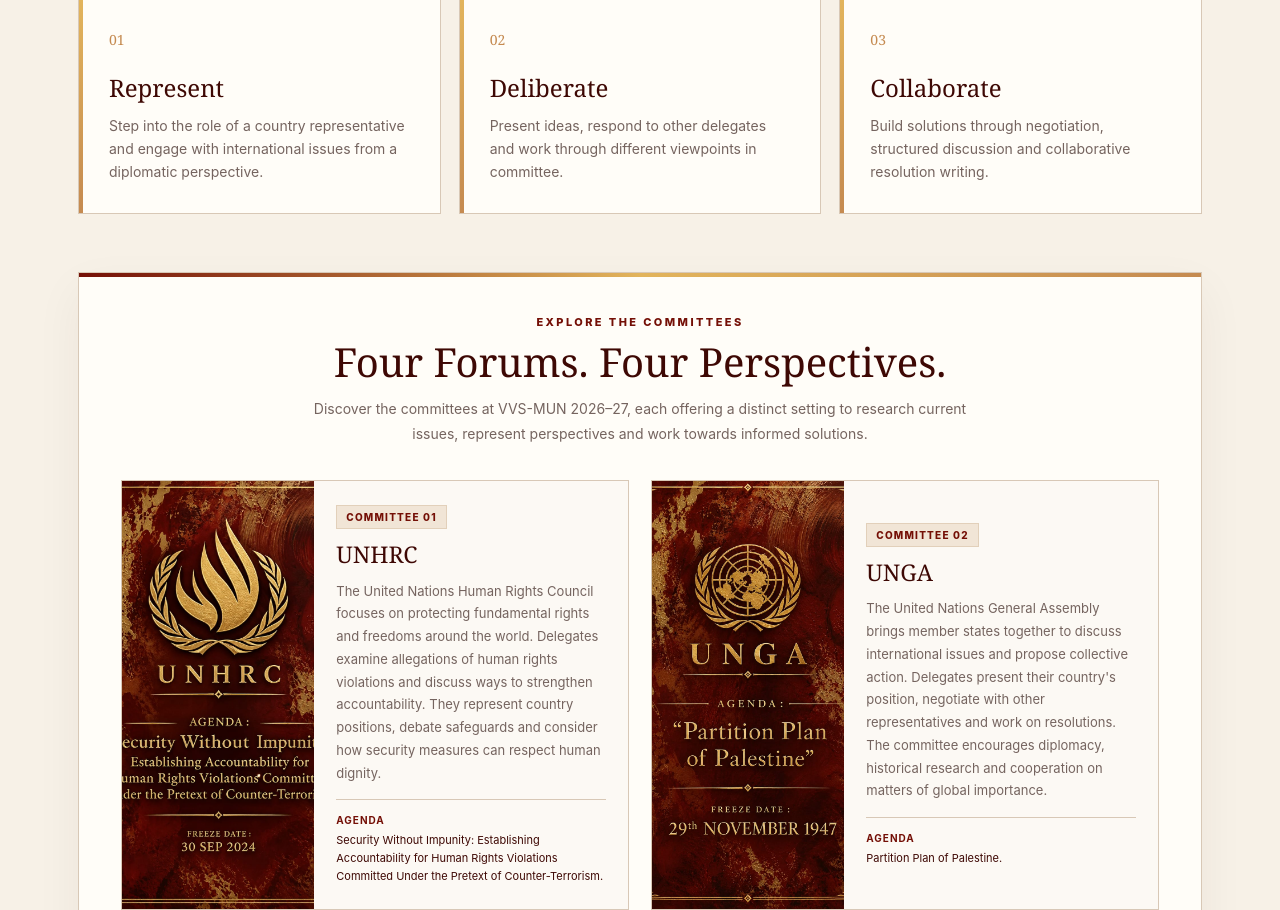
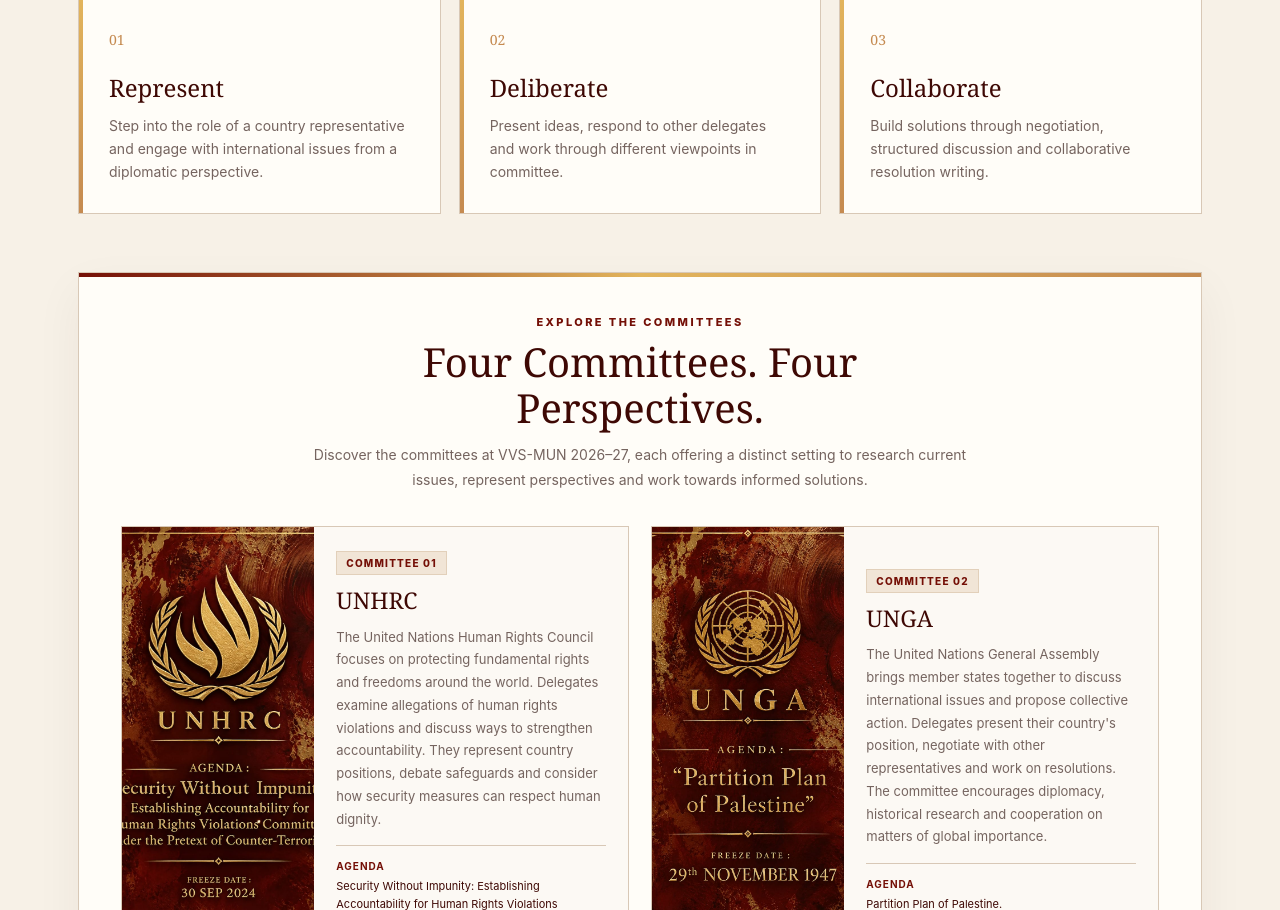
Before and after one commit to GamerliftTamil/vvs-mun, a Flask app: page / in a window 1280 px wide. Shown: the part 1182-2092 px from the top of the page. Run offline with Flask 3, Linux system fonts and the light colour scheme; parts of the project's set-up code (start-up, migrations or seed data) failed here and were passed over.

Commit message:
Update index.html

```diff
--- a/templates/index.html
+++ b/templates/index.html
@@ -1790,7 +1790,7 @@ footer{
   <div class="committee-showcase">
     <div class="committee-heading">
       <div class="eyebrow">Explore the Committees</div>
-      <h3>Four Forums. Four Perspectives.</h3>
+      <h3>Four Committees. Four Perspectives.</h3>
       <p>
         Discover the committees at VVS-MUN 2026–27, each offering a distinct
         setting to research current issues, represent perspectives and work
```
